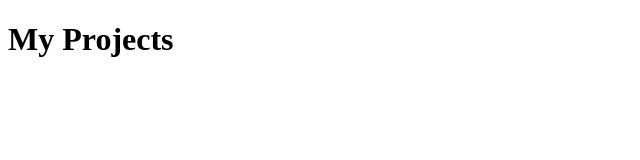
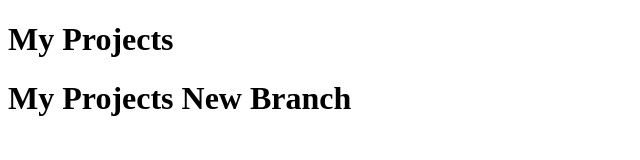
Before and after one commit to bharatbelokar/Project3, a plain HTML site: page index.html in a window 1280 px wide. Shown: the whole page, without its empty margins (0-640 px from the left). Drawn offline with Linux system fonts and the light colour scheme.

Commit message:
first comit version 1

```diff
--- a/index.html
+++ b/index.html
@@ -8,5 +8,7 @@
 </head>
 <body>
     <h1>My Projects</h1>
+    <h1>My Projects New Branch</h1>
+
 </body>
 </html>
```
